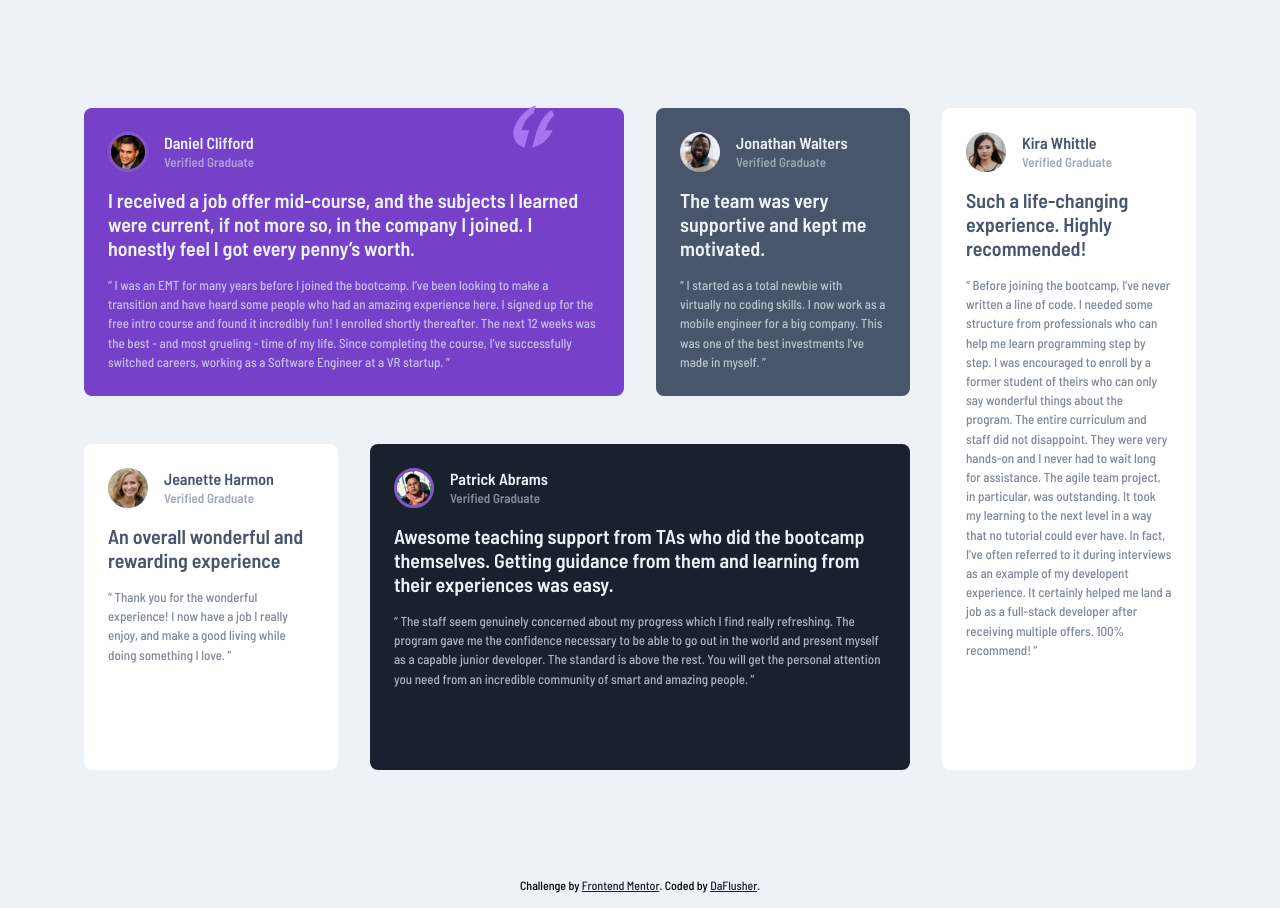
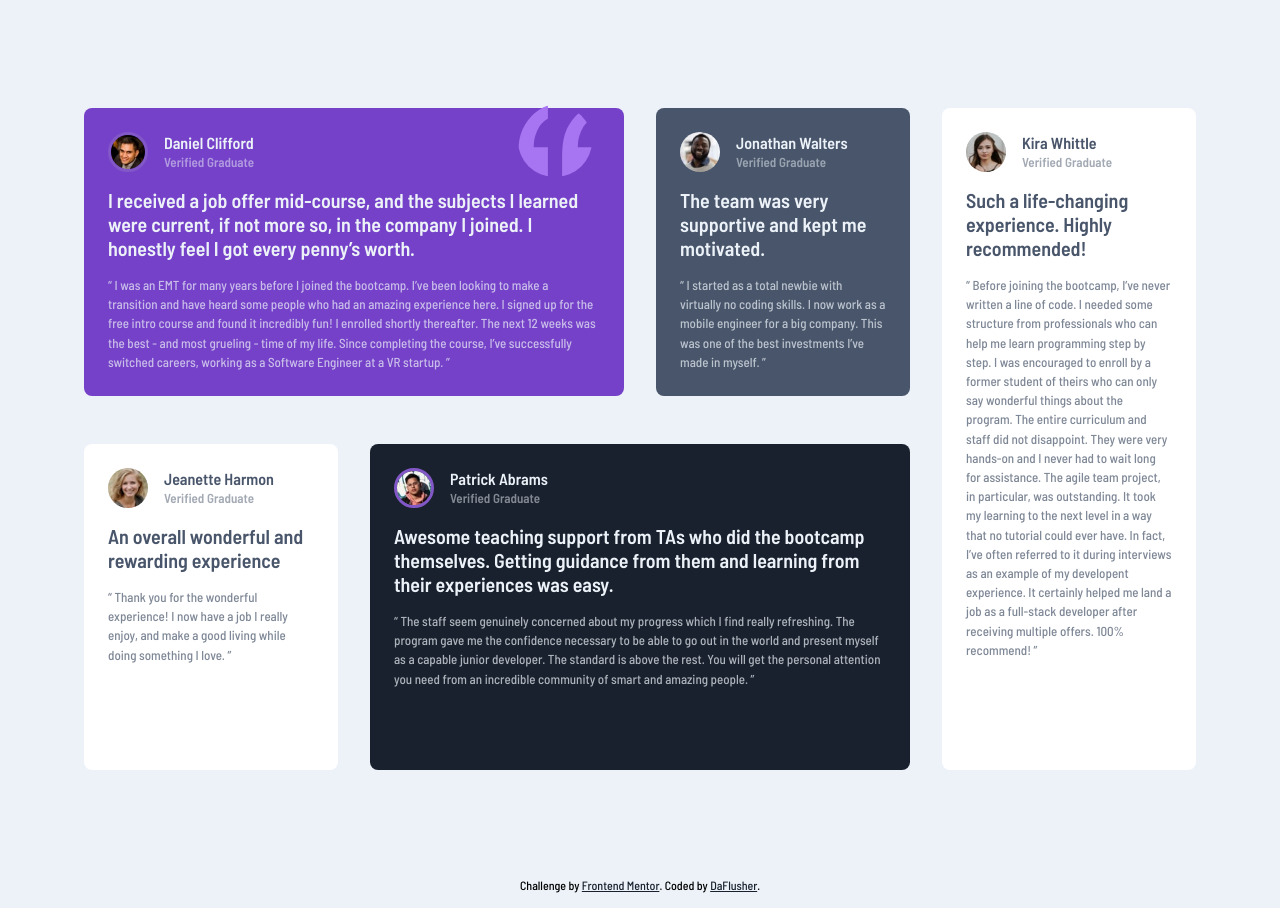
Before and after one commit to DaFlusher/FEM-testimonials-grid-section-main, a website: page index.html in a window 1280 px wide. Drawn offline with Linux system fonts and the light colour scheme.

Commit message:
adjusted the quotes-mark

```diff
--- a/index.html
+++ b/index.html
@@ -23,7 +23,7 @@
 
 	<main>
 		<section class="card-one">
-			<img src="images/bg-pattern-quotation.svg" alt="quotation" class="quotation">
+			<img src="images/bg-pattern-quotation.svg" alt="quotation" class="quotes-mark">
 			<div class="flex">
 				<img src="images/image-daniel.jpg" alt="daniel clifford">
 				<div class="profile">
--- a/scss/sections/_one.scss
+++ b/scss/sections/_one.scss
@@ -7,29 +7,30 @@
 
 
 main{
+    position: relative;
+        z-index: 1;
 
     section.card-one{
         position: relative;
         z-index: 1;
-        img.quotation{
+        img.quotes-mark{
             position: absolute;
             top: -1%;
-            right: 10%;
-            width: 100%;
-            max-height: 50%;
-            min-height: 15%;
-            transform: skewX(-15deg);
+            right: 3%;
+            max-width: 30%;
+            height: 25%;
             z-index: 0;
+
         }
         grid-column: 1/span 2;
         margin: variables.$base-margin 0;
         @include mixins.cards('mod-violet','light-gray-blue');
         .flex{
             @extend %flex;
-            img{
+            img{position: relative;
                 @extend %img-border;
             }
-            div{
+            div{position: relative;
                 h6{
                     @extend %verified;
                     padding: math.div(variables.$base-padding,12) 0;
```
Also changed, not shown: assets/css/index.css, 1 other file.
